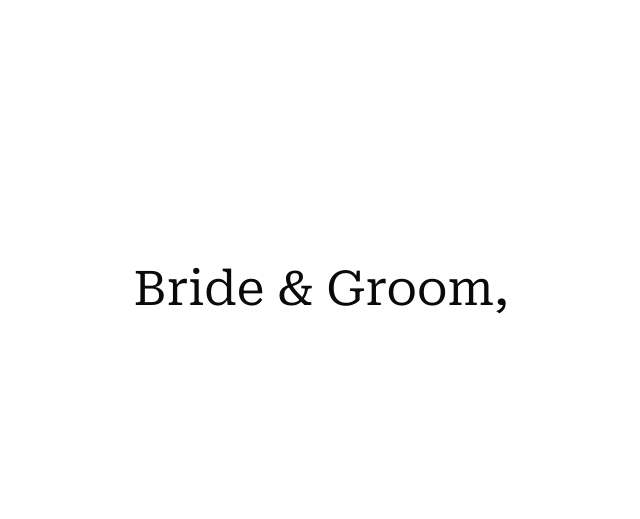
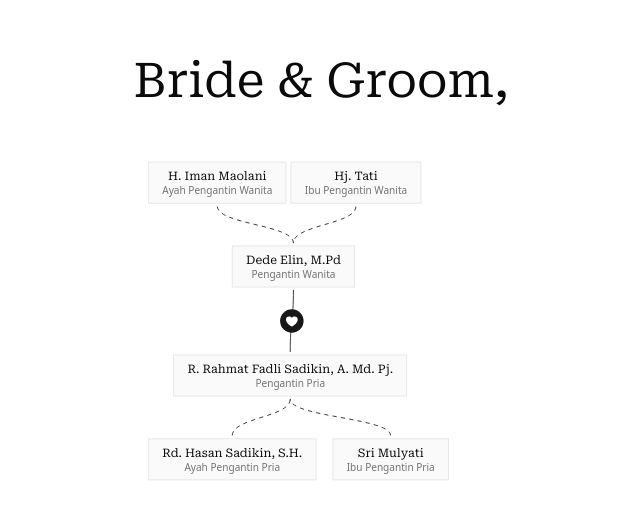
Before and after one commit to rafadlis/akadku, a Next.js app: page / in a window 1280 px wide. Shown: the part 2511-3030 px from the top of the page, without its empty margins (319-959 px from the left). Built offline with nearby package versions, Linux system fonts and the light colour scheme.

Commit message:
feat: Integrate BrideGroomChart component into the main page for enhanced wedding representation

```diff
--- a/app/page.tsx
+++ b/app/page.tsx
@@ -1,3 +1,4 @@
+import { BrideGroomChart } from "./_components/bride-groom-flow"
 import TimerToTarget from "./_components/timer-to-target"
 import { cn } from "@/lib/utils"
 
@@ -68,6 +69,7 @@ export default function Akadku() {
       <PageSection>
         <div className="max-w-prose flex flex-col gap-4">
           <h2 className="font-serif text-5xl">Bride & Groom,</h2>
+          <BrideGroomChart />
         </div>
       </PageSection>
     </article>
```
